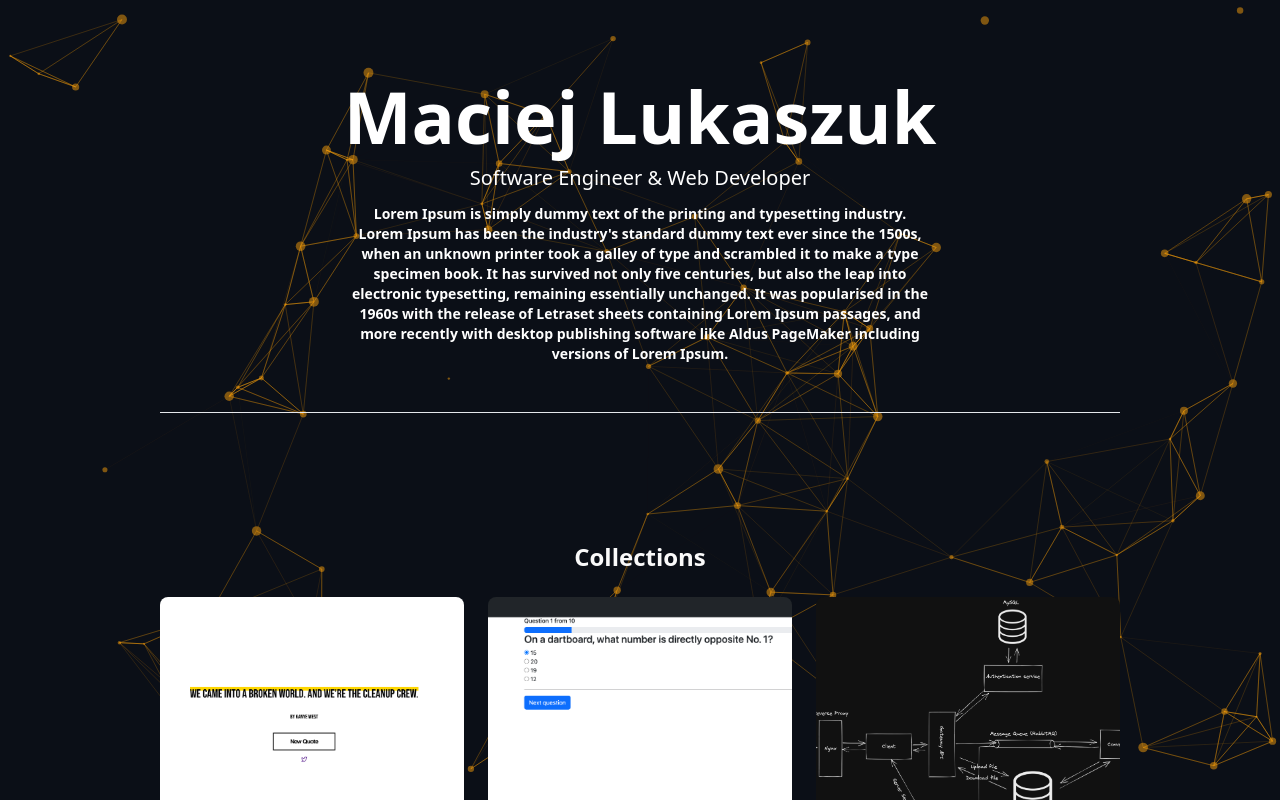
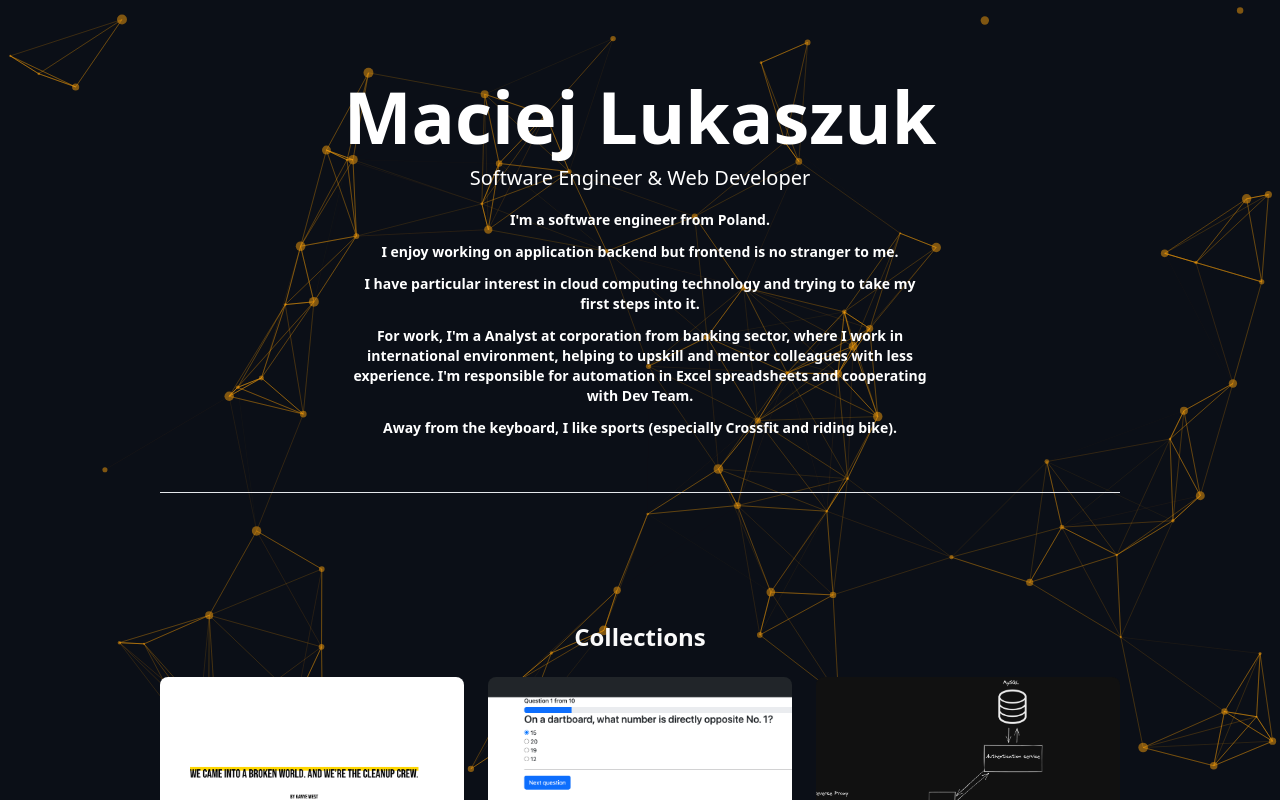
Before and after one commit to raj3k/portfolio, a React (Vite) app: page / in a window 1280 px wide. Shown: the top 800 px of the page. Built offline with nearby package versions, Linux system fonts and the light colour scheme.

Commit message:
complete introduction section

```diff
--- a/src/components/Introduction.tsx
+++ b/src/components/Introduction.tsx
@@ -6,7 +6,14 @@ const Introduction = () => {
       <div className="flex items-center justify-center flex-col text-center pt-20 pb-6">
         <p className="text-4xl md:text-7xl text-white mb-1 md:mb-3 font-bold">Maciej Lukaszuk</p>
         <p className="text-base md:text-xl mb-3 text-white font-medium">Software Engineer & Web Developer</p>
-        <p className="text-sm max-w-xl mb-6 text-white font-bold">Lorem Ipsum is simply dummy text of the printing and typesetting industry. Lorem Ipsum has been the industry's standard dummy text ever since the 1500s, when an unknown printer took a galley of type and scrambled it to make a type specimen book. It has survived not only five centuries, but also the leap into electronic typesetting, remaining essentially unchanged. It was popularised in the 1960s with the release of Letraset sheets containing Lorem Ipsum passages, and more recently with desktop publishing software like Aldus PageMaker including versions of Lorem Ipsum.</p>
+        <p className="text-sm max-w-xl mb-6 text-white font-bold">
+          <p className="py-1.5">I'm a software engineer from Poland.</p>
+          <p className="py-1.5">I enjoy working on application backend but frontend is no stranger to me.</p>
+          <p className="py-1.5">I have particular interest in cloud computing technology and trying to take my first steps into it.</p>
+          <p className="py-1.5">For work, I'm a Analyst at corporation from banking sector, where I work in international environment, helping to
+          upskill and mentor colleagues with less experience. I'm responsible for automation in Excel spreadsheets and cooperating with Dev Team.</p>
+          <p className="py-1.5">Away from the keyboard, I like sports (especially Crossfit and riding bike).</p>
+        </p>
       </div>
     </section>
   )
```
